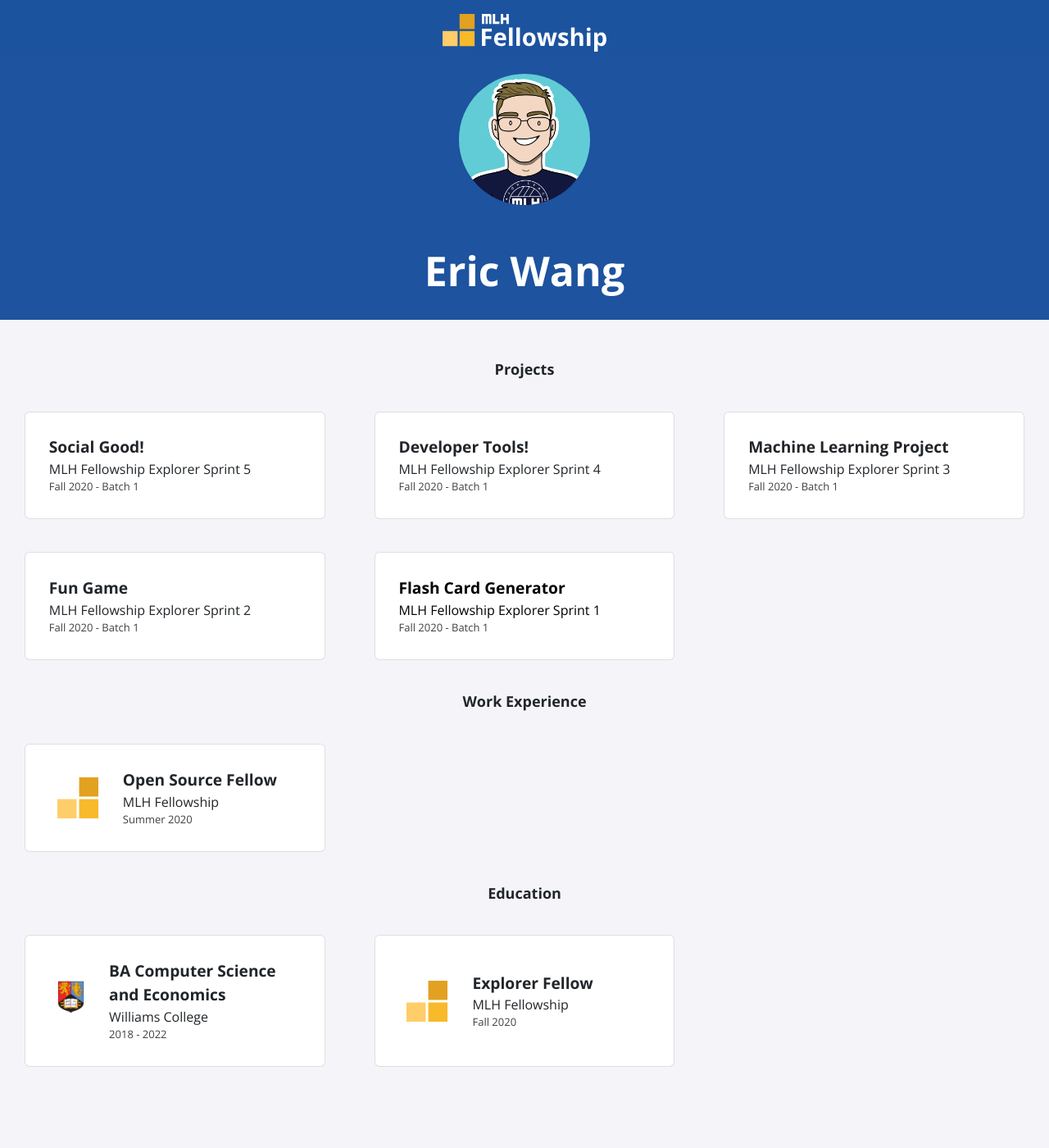
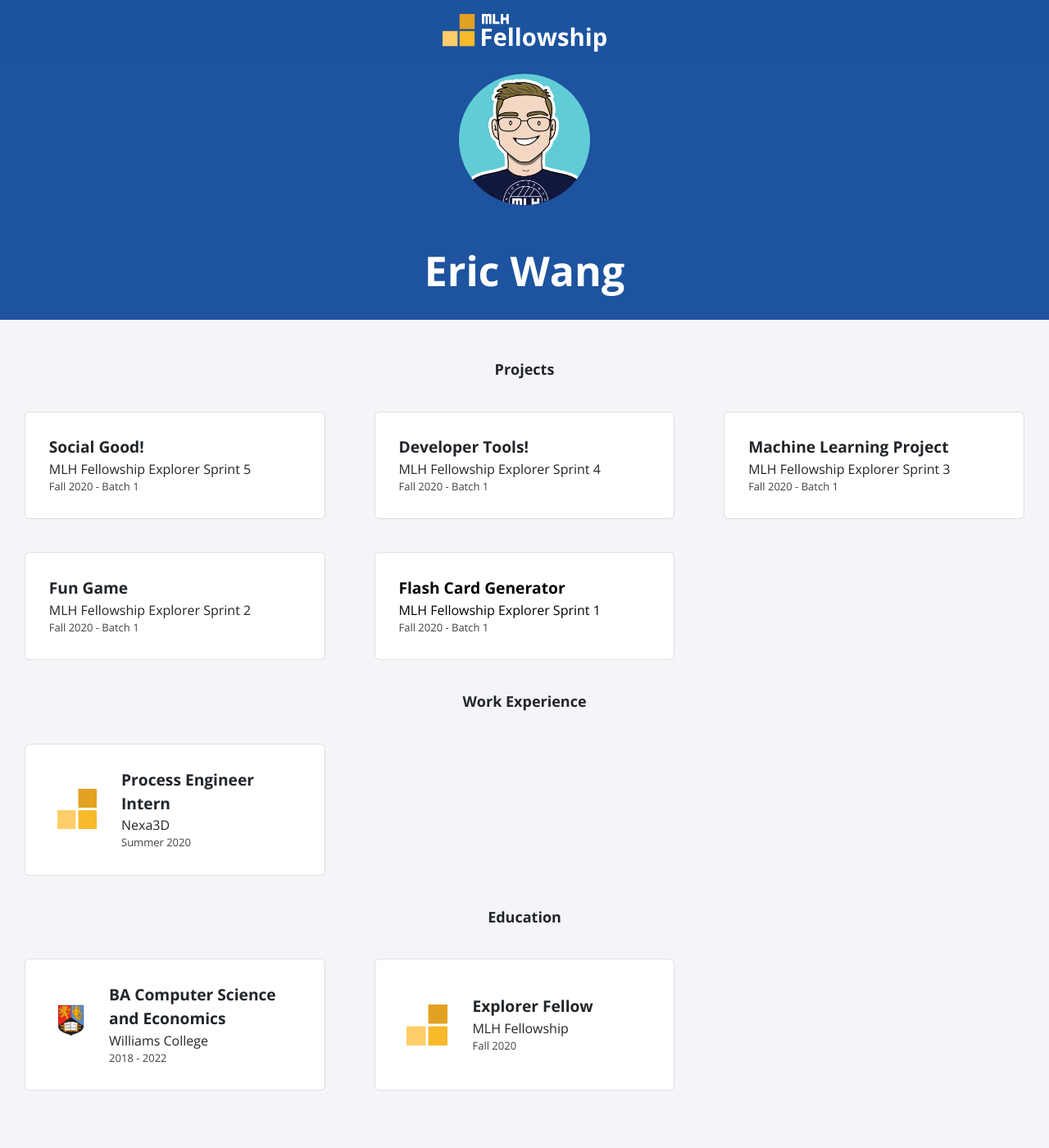
Before and after one commit to erocwang/erocwang.github.io, a Jekyll site: the page built from index.html, in a window 1280 px wide. Shown: the whole page at 82% size. Built offline with Jekyll 4.4.1, drawn with Linux system fonts in a browser that asks for light colours; nearby versions of some CDN libraries; before the commit the page ends 1371 px from its top, so only the background shows below that.

Commit message:
Update experience.yml

```diff
--- a/_data/experience.yml
+++ b/_data/experience.yml
@@ -1,4 +1,4 @@
-- role: Open Source Fellow
-  company: MLH Fellowship
+- role: Process Engineer Intern
+  company: Nexa3D
   dates: Summer 2020
   logo: fellowship.svg
```
